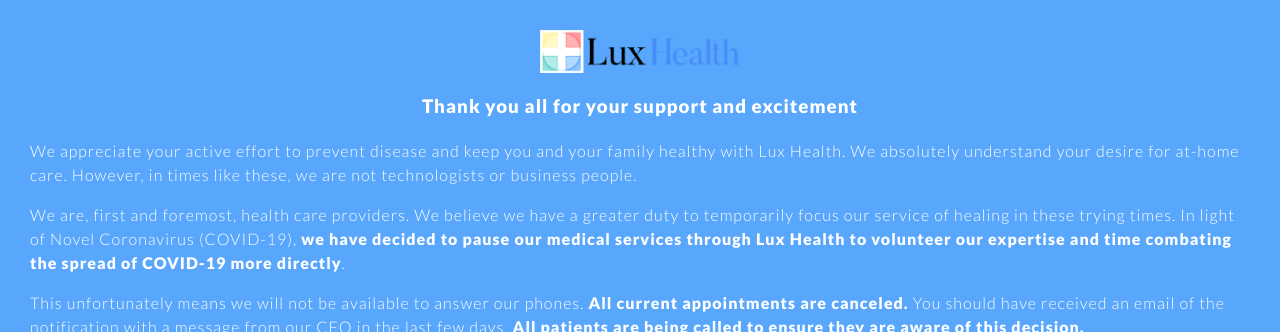
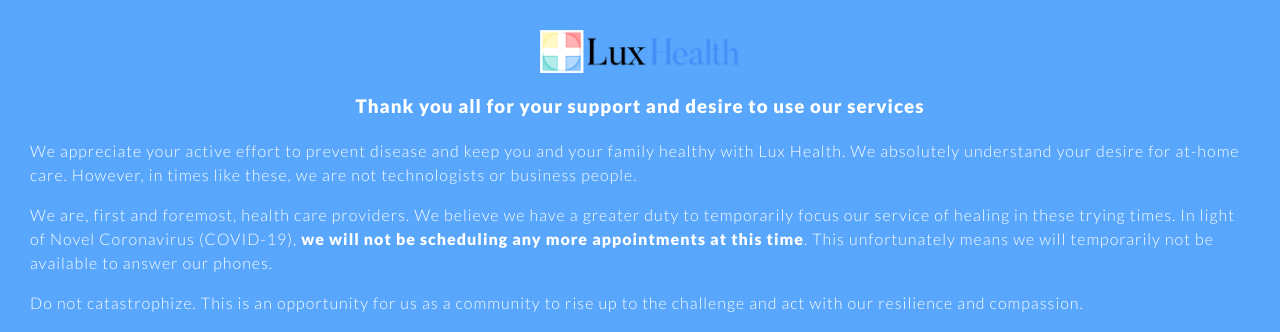
Before and after one commit to luxhealth/LuxHealth.github.io, a Jekyll site: the page built from index.md, in a window 1280 px wide and 900 px high, cut to the strip 0-332 px from the top of the window. Built offline with Jekyll 4.4.1, drawn with Linux system fonts in a browser that asks for light colours.

Commit message:
Shorten and lighten message

```diff
--- a/_includes/covid_notice.html
+++ b/_includes/covid_notice.html
@@ -1,10 +1,9 @@
 <aside class="fixed-top-notice">
     <img src="{{ base_url }}/assets/img/Lux-Logo-small.png" alt="Lux Health Logo" width="200px" height="43.1px" style="display: block; margin: 0 auto;" />
-    <h3 style="text-align: center;">Thank you all for your support and excitement</h3>
+    <h3 style="text-align: center;">Thank you all for your support and desire to use our services</h3>
     <p>We appreciate your active effort to prevent disease and keep you and your family healthy with Lux Health.  We absolutely understand your desire for at-home care.  However, in times like these, we are not technologists or business people.</p>
     <p>We are, first and foremost, health care providers.  We believe we have a greater duty to temporarily focus our service of healing in these trying times.  In light of Novel Coronavirus (COVID-19),
-    <strong>we have decided to pause our medical services through Lux Health to volunteer our expertise and time combating the spread of COVID-19 more directly</strong>.</p>
-    <p>This unfortunately means we will not be available to answer our phones.  <strong>All current appointments are canceled.</strong>  You should have received an email of the notification with a message from our CEO in the last few days.  <Strong>All patients are being called to ensure they are aware of this decision.</strong></p>
+    <strong>we will not be scheduling any more appointments at this time</strong>.  This unfortunately means we will temporarily not be available to answer our phones.</p>
     <p>Do not catastrophize.  This is an opportunity for us as a community to rise up to the challenge and act with our resilience and compassion.</p>
     <p>We look forward to serving you again following this challenge.</p>
 
```
